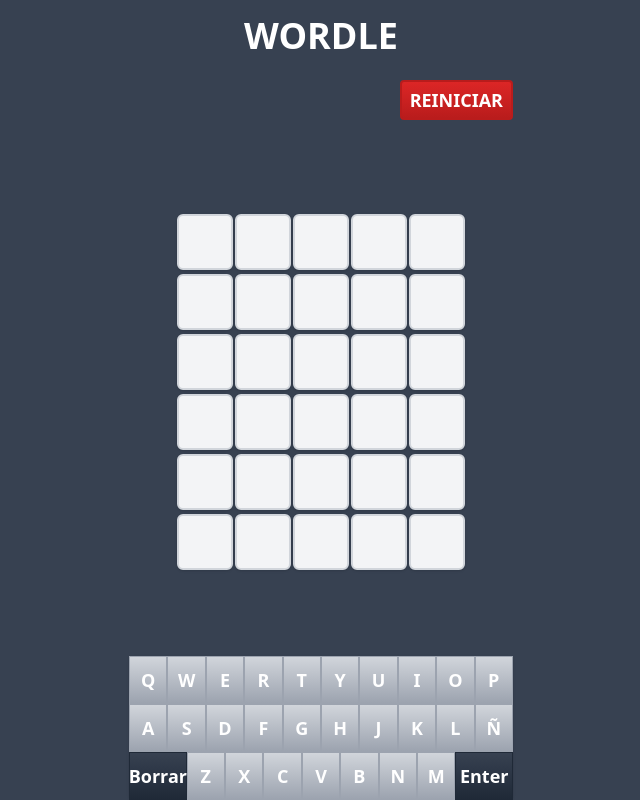
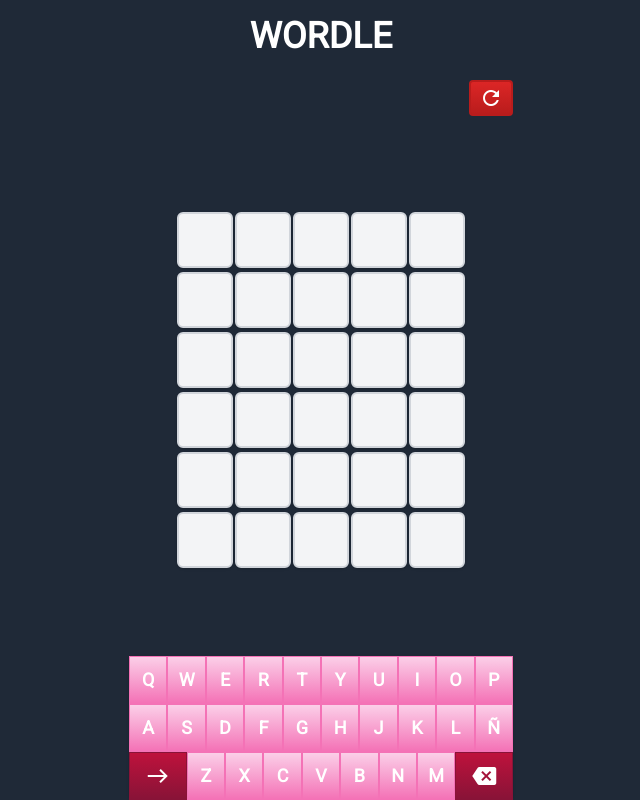
Before and after one commit to FranciscoGaBe/wfg, a Vue app: page / in a window 1280 px wide. Shown: the whole page, without its empty margins (319-959 px from the left). Built offline with nearby package versions, Linux system fonts and the light colour scheme.

Commit message:
Style: Added Roboto and Material icons, style changes

```diff
--- a/package.json
+++ b/package.json
@@ -8,6 +8,8 @@
     "test": "jest"
   },
   "dependencies": {
+    "@fontsource/material-icons": "^4.5.1",
+    "@fontsource/roboto": "^4.5.1",
     "vue": "^3.2.25"
   },
   "devDependencies": {
--- a/src/App.vue
+++ b/src/App.vue
@@ -3,7 +3,7 @@
 </script>
 
 <template>
-  <div class="bg-gray-700 h-full">
+  <div class="bg-gray-800 h-full">
     <Game class="h-full max-w-sm mx-auto" />
   </div>
 </template>
--- a/src/assets/global.css
+++ b/src/assets/global.css
@@ -5,3 +5,7 @@
 html, body, #app {
   height: 100%;
 }
+
+body {
+  font-family: "Roboto", sans-serif;
+}
--- a/src/components/Game.vue
+++ b/src/components/Game.vue
@@ -92,7 +92,12 @@
       <h1>WORDLE</h1>
     </div>
     <div class="flex-shrink-0 flex my-2">
-      <button class="wordle-button wordle-reset ml-auto" @click="resetGame">Reiniciar</button>
+      <button
+        class="wordle-button wordle-reset ml-auto flex items-center justify-center"
+        @click="resetGame"
+      >
+        <span class="material-icons">refresh</span>
+      </button>
     </div>
     <Board class="flex-grow" :word="word" :board="board" />
     <Keyboard
--- a/src/components/Keyboard.vue
+++ b/src/components/Keyboard.vue
@@ -18,14 +18,14 @@
 const letters = "qwertyuiop.asdfghjklñ.zxcvbnm";
 
 const keyClasses = [
-  'from-gray-500 to-gray-600 border-gray-600',
-  'from-orange-300 to-orange-400 border-orange-400',
-  'from-green-500 to-green-600 border-green-600'
+  'from-gray-400 to-gray-600 border-gray-600',
+  'from-orange-200 to-orange-400 border-orange-400',
+  'from-green-400 to-green-600 border-green-600'
 ]
 
 const getKeyClass = (letter: string) => {
 
-  if (!props.keyStates.hasOwnProperty(letter)) return 'from-gray-300 to-gray-400 border-gray-400'
+  if (!props.keyStates.hasOwnProperty(letter)) return 'from-pink-200 to-pink-400 border-pink-400'
 
   const state = props.keyStates[letter]
   return `keyboard-key-state-${state} ${keyClasses[state]}`
@@ -40,9 +40,11 @@
       <div v-for="(row, index) in letters.split('.')" class="flex justify-center">
         <div
           v-if="index === 2"
-          class="keyboard-key keyboard-delete flex-grow"
-          @click="emits('delete')"
-        >Borrar</div>
+          class="keyboard-key keyboard-enter flex-grow"
+          @click="emits('enter')"
+        >
+          <span class="material-icons">east</span>
+        </div>
         <div
           v-for="letter in row.split('')"
           class="keyboard-key"
@@ -53,9 +55,11 @@
         </div>
         <div
           v-if="index === 2"
-          class="keyboard-key keyboard-enter flex-grow"
-          @click="emits('enter')"
-        >Enter</div>
+          class="keyboard-key keyboard-delete flex-grow"
+          @click="emits('delete')"
+        >
+          <span class="material-icons">backspace</span>
+        </div>
       </div>
     </div>
   </div>
@@ -71,6 +75,6 @@
 
 .keyboard-delete,
 .keyboard-enter {
-  @apply from-gray-700 to-gray-800 border-gray-800;
+  @apply from-rose-700 to-rose-900 border-rose-900;
 }
 </style>
--- a/src/main.ts
+++ b/src/main.ts
@@ -1,5 +1,7 @@
 import { createApp } from 'vue'
 import App from './App.vue'
 import './assets/global.css'
+import '@fontsource/roboto'
+import '@fontsource/material-icons'
 
 createApp(App).mount('#app')
```
Also changed, not shown: 1 other file (tests, documents, lock files or other folders).
